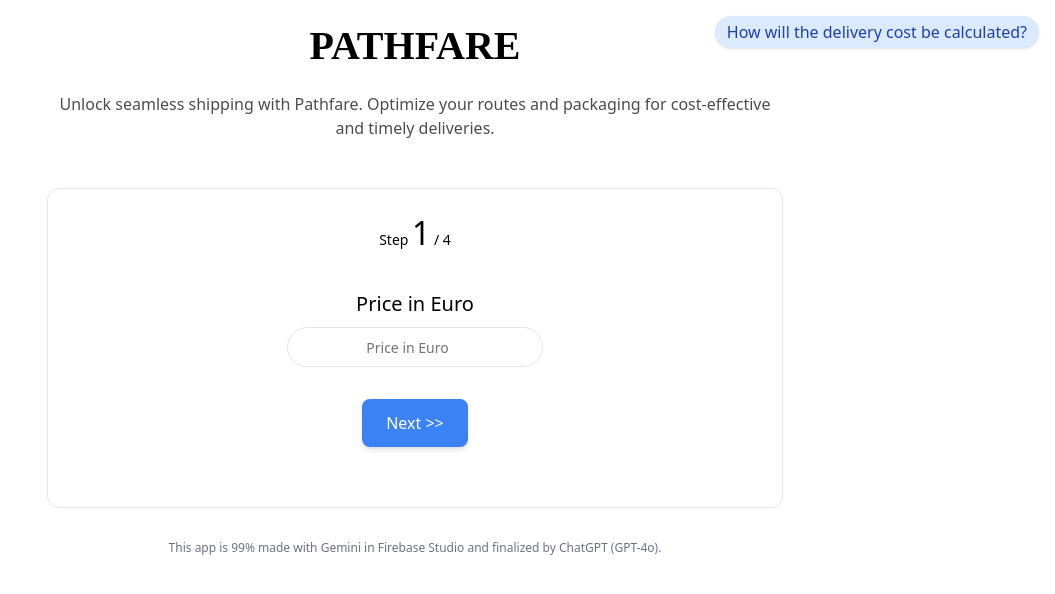
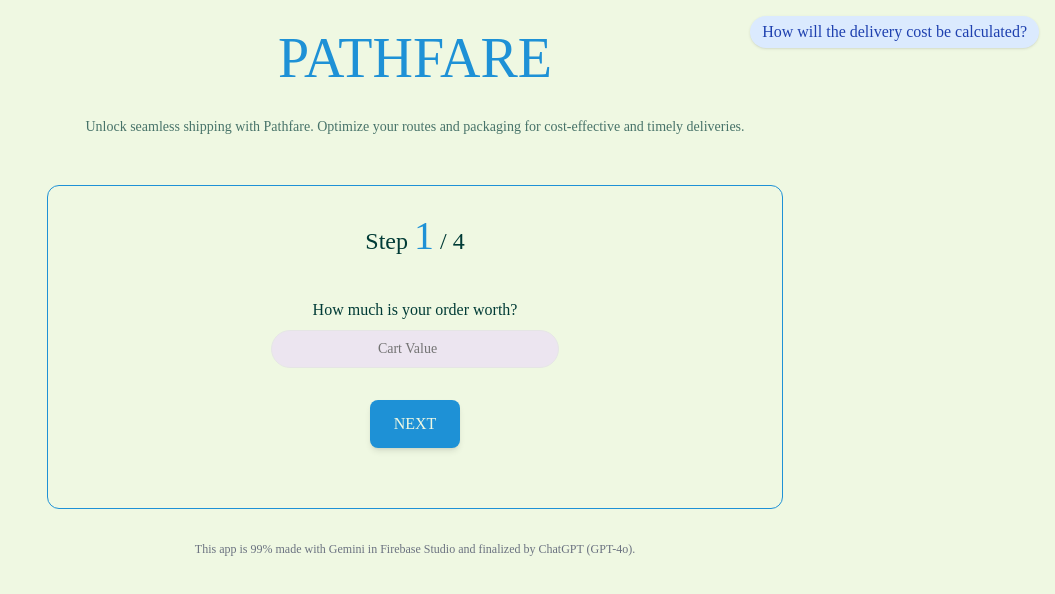
Before and after one commit to shepherd-06/PATHFARE, a Next.js app: page / in a window 1280 px wide. Shown: the top 594 px of the page, without its empty margins (225-1280 px from the left). Built offline with nearby package versions, Linux system fonts and the light colour scheme.

Commit message:
finalizing the css style and logic.

```diff
--- a/src/app/globals.css
+++ b/src/app/globals.css
@@ -4,11 +4,9 @@
 @tailwind utilities;
 
 body {
-  font-family: Albert Sans, sans;
-}
-
-h1 {
-  font-family: Bona Nova SC;
+  font-family: Albert Sans;
+  color: #003B36;
+  background: #EFF8E2;
 }
 
 @layer base {
@@ -86,7 +84,7 @@
     --sidebar-accent-foreground: 240 4.8% 95.9%;
     --sidebar-border: 240 3.7% 15.9%;
     --sidebar-ring: 217.2 91.2% 59.8%;
-    --text: 0 0% 98%;
+    --text: #003B36;
     --text-secondary: 0 0% 14.9%;
     --error: #ED2A1D; /* ED2A1D */
   }
@@ -105,24 +103,33 @@
 @layer utilities {
   .text-display {
     font-size: var(--font-display);
+    font-family: Bona Nova SC;
+    color: #1E91D6;
   }
   .text-h1 {
     font-size: var(--font-h1);
+    font-family: Bona Nova SC;
+    color: #1E91D6;
   }
   .text-h2 {
     font-size: var(--font-h2);
+    font-family: Albert Sans;
   }
   .text-h3 {
     font-size: var(--font-h3);
+    font-family: Albert Sans;
   }
   .text-h4 {
     font-size: var(--font-h4);
+    font-family: Albert Sans;
   }
   .text-body {
     font-size: var(--font-body);
+    font-family: Albert Sans;
   }
   .text-small {
     font-size: var(--font-small);
+    font-family: Albert Sans;
   }
 }
 
--- a/src/app/page.tsx
+++ b/src/app/page.tsx
@@ -1,15 +1,14 @@
 'use client';
 
 import React, { Component, createRef } from 'react';
-import { Button } from '@/components/ui/button';
 import { Input } from '@/components/ui/input';
 import { cn } from '@/lib/utils';
 
 const steps = [
-  { id: 1, label: 'Price in Euro', type: 'number', suffix: '€' },
-  { id: 2, label: 'Distance in Meter', type: 'number', suffix: 'm' },
-  { id: 3, label: 'Number of Items', type: 'number', suffix: 'items' },
-  { id: 4, label: 'Delivery Time and Date', type: 'date', type2: 'time' },
+  { id: 1, label: 'How much is your order worth?', type: 'number', suffix: '€', placeholder: 'Cart Value' },
+  { id: 2, label: 'How far is the delivery destination?', type: 'number', suffix: 'm', placeholder: 'Delivery Distance' },
+  { id: 3, label: 'How many items are you ordering?', type: 'number', suffix: 'items', placeholder: 'Number of Items' },
+  { id: 4, label: 'When would you like your delivery to arrive?', type: 'date', type2: 'time' },
 ];
 
 interface State {
@@ -37,7 +36,7 @@
       showConfetti: false,
       transitionDirection: 'slide-in-right',
       showForm: true,
-      currentDate: new Date(),
+      currentDate: this.getNextHourDate(),
       errors: {},
       showModal: false,
     };
@@ -248,21 +247,23 @@
 
   render() {
     const { currentStep, inputValues, total, showModal, transitionDirection, showForm, currentDate, errors } = this.state;
-
     return (
       <div className="container mx-auto p-4 max-w-3xl text-center">
-        <h1 className="text-h1 font-bold mb-4 text-primary" style={{ fontFamily: 'Bona Nova SC' }}>PATHFARE</h1>
-        <h5 className="text-body opacity-70">
+        <h1 className="text-display mb-4 text-primary"
+          style={{ fontFamily: 'Bona Nova SC', color: "#1E91D6" }}>PATHFARE</h1>
+        <h5 className="text-small opacity-70">
           Unlock seamless shipping with Pathfare. Optimize your routes and packaging for cost-effective and timely deliveries.
         </h5>
 
         {showForm && (
-          <div className="mt-12 border border-border rounded-xl pt-5 pb-5">
+          <div className="mt-12 border border-border rounded-xl pt-5 pb-5" style={{
+            borderColor: "#1E91D6"
+          }}>
             <div className="mb-4 text-text">
               {currentStep < steps.length ? (
-                <span className="text-small">Step <span className="text-h2">{currentStep}</span> / {steps.length}</span>
+                <span className="text-h3">Step <span className="text-h1">{currentStep}</span> / {steps.length}</span>
               ) : (
-                <span className="text-h4">Total</span>
+                <span className="text-h3">Total</span>
               )}
             </div>
 
@@ -270,7 +271,7 @@
               {currentStep <= steps.length && (
                 <div key={currentStep} className="mb-6 p-4">
                   <div className="mb-2 text-text">
-                    <h4 className="text-h4">{steps[currentStep - 1].label}</h4>
+                    <h4 className="text-body">{steps[currentStep - 1].label}</h4>
                   </div>
                   {currentStep === 4 ? (
                     <div className="text-center">
@@ -307,6 +308,7 @@
                             })
                           }
                           className="rounded-md p-2 border mt-1 text-center"
+
                         />
                       </div>
                       {errors[4] && <p className="text-red-600 text-sm mt-2">{errors[4]}</p>}
@@ -315,11 +317,13 @@
                     <div>
                       <Input
                         type={steps[currentStep - 1].type}
-                        placeholder={steps[currentStep - 1].label}
+                        placeholder={steps[currentStep - 1].placeholder}
                         onChange={this.handleInputChange}
                         value={inputValues[currentStep] || ''}
-                        className="rounded-full bg-secondary/50 text-center mx-auto w-64"
-                        required
+                        className="rounded-full bg-secondary/50 text-center mx-auto w-72 h-50 text-small"
+                        style={{
+                          background: "#ECE5F0"
+                        }}
                       />
                       {errors[currentStep] && <p className="text-red-600 text-sm mt-1">{errors[currentStep]}</p>}
                     </div>
@@ -329,17 +333,23 @@
                     {currentStep > 1 && (
                       <button
                         onClick={this.handlePrevious}
-                        className="px-6 py-3 rounded-lg border border-blue-500 text-blue-900 hover:bg-blue-50 shadow-md"
+                        className="px-6 py-3 rounded-lg border shadow-sm"
+                        style={{
+                          border: "1px groove #1E91D6",
+                        }}
                       >
-                        Previous
+                        PREVIOUS
                       </button>
                     )}
                     {currentStep <= steps.length && (
                       <button
                         onClick={this.handleNext}
-                        className="px-6 py-3 rounded-lg bg-blue-500 text-white hover:bg-blue-600 shadow-md"
+                        className="px-6 py-3 rounded-lg shadow-md" style={{
+                          background: "#1E91D6",
+                          color: "#EFF8E2"
+                        }}
                       >
-                        {currentStep === steps.length ? 'Calculate' : 'Next >>'}
+                        {currentStep === steps.length ? "CALCULATE" : 'NEXT'}
                       </button>
                     )}
                   </div>
@@ -352,24 +362,40 @@
         )}
 
         {!showForm && total !== null && (
-          <div className="mt-12 text-center">
-            <div className="text-3xl font-semibold text-text mb-6">
-              Your Total is <span className="text-primary text-5xl font-bold">€{total.toFixed(2)}</span>
+          <div className="mt-12 text-center border" style={{
+            borderColor: "#1E91D6"
+          }}>
+            <div className="text-3xl text-text mb-6">
+              Your Total is <span className="text-primary text-5xl font-bold text-h1">€{total.toFixed(2)}</span>
             </div>
-            <p className="text-lg text-text mb-2">
-              You have <span className="text-primary font-medium">{inputValues[3]}</span> items in your cart,
-              totaling <span className="text-primary font-medium">€{inputValues[1]}</span>.
+            <p className="text-body mb-2">
+              You have <span className="text-primary font-bold" style={{
+                color: "#9D44B5"
+              }}>{inputValues[3]}</span> items in your cart,
+              totaling <span className="text-primary  font-bold" style={{
+                color: "#9D44B5"
+              }}>€{inputValues[1]}</span>.
             </p>
-            <p className="text-lg text-text mb-2">
-              It will be delivered at <span className="text-primary font-medium">{inputValues[4]?.split(' ')[1]}</span>
-              {" "} on  <span className="text-primary font-medium">{this.formatDate(new Date(inputValues[4]?.split(' ')[0]))}</span>.
+            <p className="text-body mb-2">
+              It will be delivered at <span className="text-primary font-bold" style={{
+                color: "#9D44B5"
+              }}>{inputValues[4]?.split(' ')[1]}</span>
+              {" "} on  <span className="text-primary  font-bold" style={{
+                color: "#9D44B5"
+              }}>{this.formatDate(new Date(inputValues[4]?.split(' ')[0]))}</span>.
             </p>
-            <p className="text-lg text-text mb-6">
-              Delivery distance is <span className="text-primary font-medium">{inputValues[2]}</span> meters.
+            <p className="text-body mb-6">
+              Delivery distance is <span className="text-primary  font-bold" style={{
+                color: "#9D44B5"
+              }}>{inputValues[2]}</span> meters.
             </p>
 
             <button
-              className="px-8 py-4 bg-blue-500 hover:bg-blue-600 text-white text-xl rounded-xl shadow-md"
+              className="px-8 py-4 rounded-xl shadow-sm"
+              style={{
+                background: "#1E91D6",
+                color: "#EFF8E2"
+              }}
               onClick={this.resetToNextHour}
             >
               START AGAIN
@@ -400,7 +426,10 @@
                 </ul>
 
                 <div className="text-right mt-4">
-                  <button onClick={() => this.setState({ showModal: false })} className="px-4 py-2 bg-blue-500 text-white rounded">
+                  <button onClick={() => this.setState({ showModal: false })} className="px-4 py-2 rounded" style={{
+                    background: "#1E91D6",
+                    color: "#EFF8E2"
+                  }}>
                     Close
                   </button>
                 </div>
```
